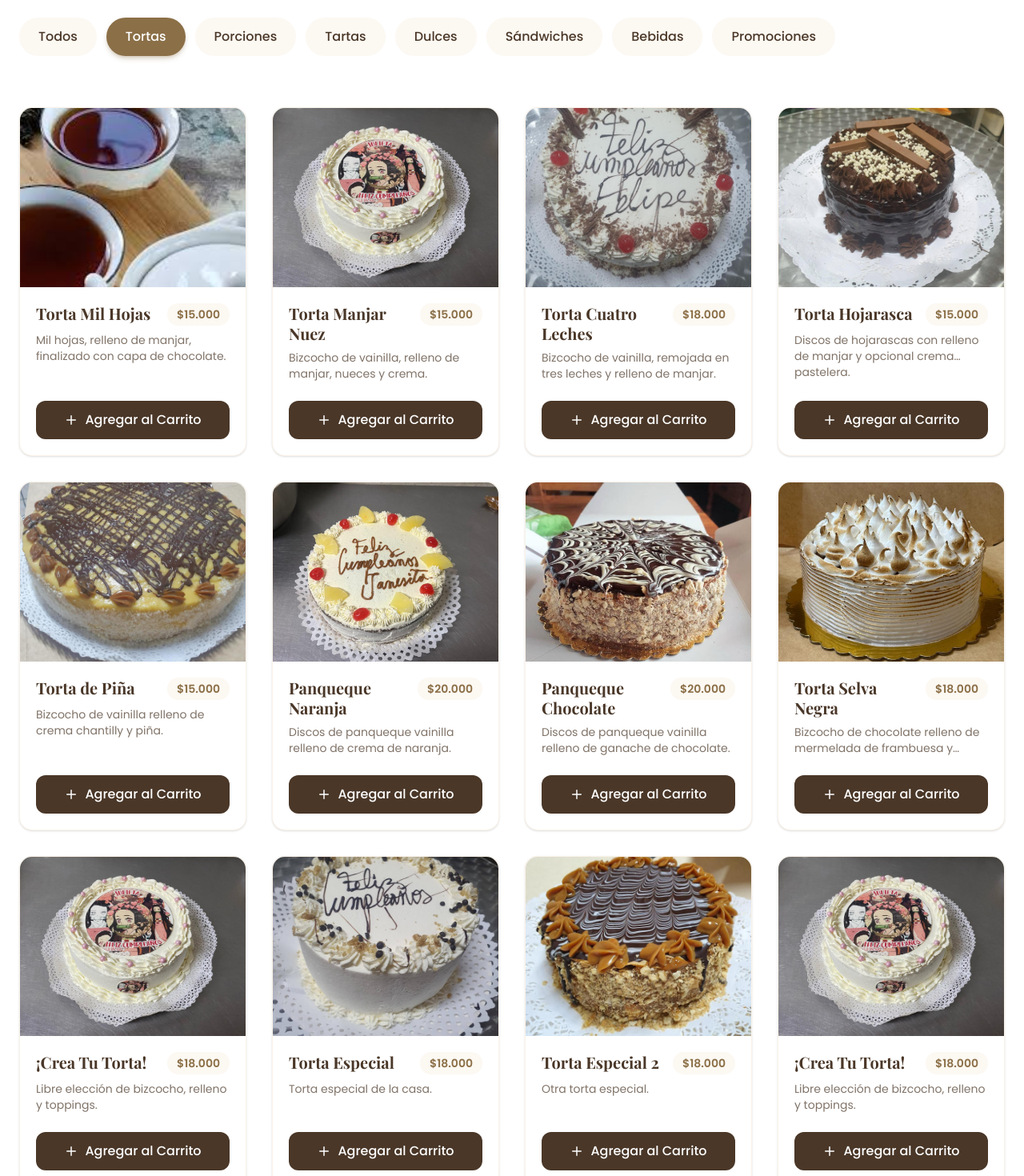
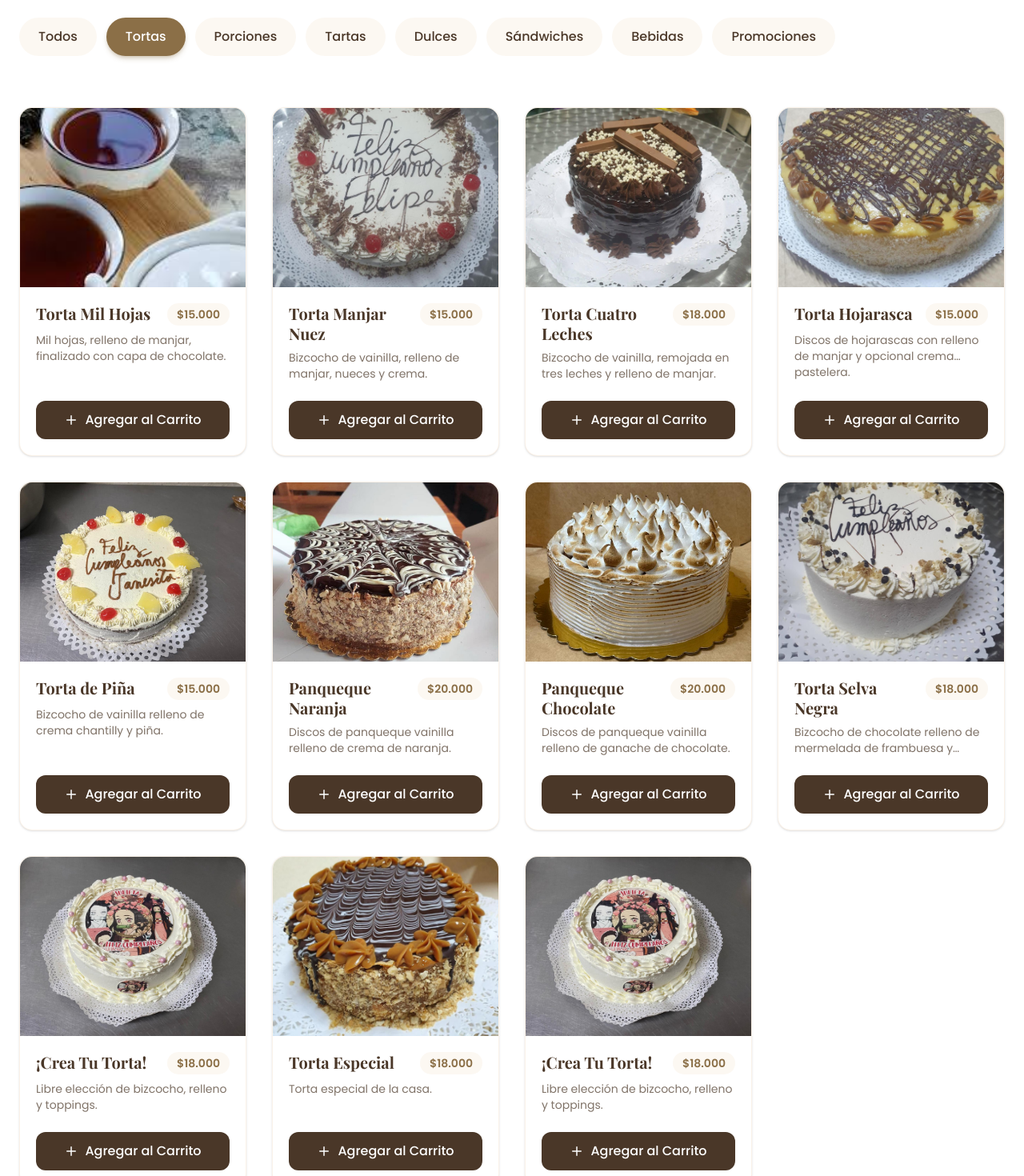
Before and after one commit to Peluchito19/Pasteleria-1000-hojas, a React (Vite) app: page / in a window 1280 px wide. Shown: the part 1200-2670 px from the top of the page at 80% size. Built offline with nearby package versions, Linux system fonts and the light colour scheme; a web font is replaced by a local one.

Commit message:
fix: cada torta tiene imagen única y título correcto, sin repeticiones

```diff
--- a/src/data/products.ts
+++ b/src/data/products.ts
@@ -9,7 +9,7 @@ export const categories = [
 ];
 
 export const products = [
-  // TORTAS (nombres originales, imágenes y orden solicitado)
+  // TORTAS (nombres originales, imágenes únicas y orden solicitado)
   {
     id: 't-milhojas',
     name: 'Torta Mil Hojas',
@@ -24,7 +24,7 @@ export const products = [
     price: 15000,
     description: 'Bizcocho de vainilla, relleno de manjar, nueces y crema.',
     category: 'tortas',
-    image: '/images/img23.jpg',
+    image: '/images/img22.jpg',
   },
   {
     id: 't-cuatroleches',
@@ -32,7 +32,7 @@ export const products = [
     price: 18000,
     description: 'Bizcocho de vainilla, remojada en tres leches y relleno de manjar.',
     category: 'tortas',
-    image: '/images/img22.jpg',
+    image: '/images/img21.jpg',
   },
   {
     id: 't-hojarasca',
@@ -40,7 +40,7 @@ export const products = [
     price: 15000,
     description: 'Discos de hojarascas con relleno de manjar y opcional crema pastelera.',
     category: 'tortas',
-    image: '/images/img21.jpg',
+    image: '/images/img20.jpg',
   },
   {
     id: 't-pina',
@@ -48,7 +48,7 @@ export const products = [
     price: 15000,
     description: 'Bizcocho de vainilla relleno de crema chantilly y piña.',
     category: 'tortas',
-    image: '/images/img20.jpg',
+    image: '/images/img19.jpg',
   },
   {
     id: 't-naranja',
@@ -56,7 +56,7 @@ export const products = [
     price: 20000,
     description: 'Discos de panqueque vainilla relleno de crema de naranja.',
     category: 'tortas',
-    image: '/images/img19.jpg',
+    image: '/images/img15.jpg',
   },
   {
     id: 't-chocolate',
@@ -64,7 +64,7 @@ export const products = [
     price: 20000,
     description: 'Discos de panqueque vainilla relleno de ganache de chocolate.',
     category: 'tortas',
-    image: '/images/img15.jpg',
+    image: '/images/img14.jpg',
   },
   {
     id: 't-selvanegra',
@@ -72,7 +72,7 @@ export const products = [
     price: 18000,
     description: 'Bizcocho de chocolate relleno de mermelada de frambuesa y crema chantilly.',
     category: 'tortas',
-    image: '/images/img14.jpg',
+    image: '/images/img13.jpg',
   },
   {
     id: 't-crea',
@@ -87,14 +87,6 @@ export const products = [
     name: 'Torta Especial',
     price: 18000,
     description: 'Torta especial de la casa.',
-    category: 'tortas',
-    image: '/images/img13.jpg',
-  },
-  {
-    id: 't-especial2',
-    name: 'Torta Especial 2',
-    price: 18000,
-    description: 'Otra torta especial.',
     category: 'tortas',
     image: '/images/img12.jpg',
   },
```
